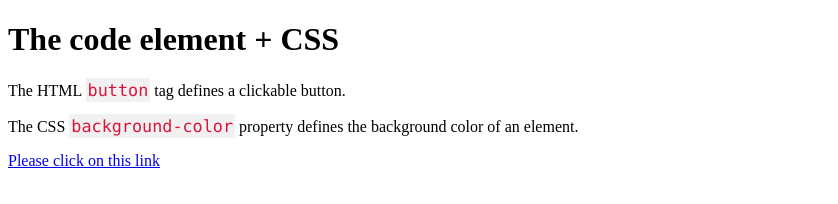
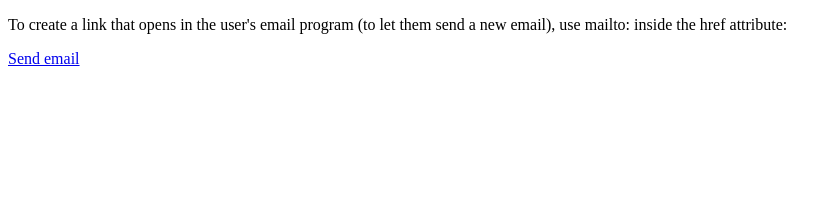
Before and after one commit to BrainFreezeStudio/mexample.github.io, a plain HTML site: page index.html in a window 1280 px wide. Shown: the whole page, without its empty margins (0-838 px from the left). Drawn offline with Linux system fonts and the light colour scheme.

Commit message:
changes in the index file

```diff
--- a/index.html
+++ b/index.html
@@ -1,25 +1,10 @@
 <!DOCTYPE html>
 <html>
-<head>
-<style>
-code {
-  font-family: Consolas,"courier new";
-  color: crimson;
-  background-color: #f1f1f1;
-  padding: 2px;
-  font-size: 105%;
-}
-</style>
-</head>
 <body>
 
-<h1>The code element + CSS</h1>
+<p>To create a link that opens in the user's email program (to let them send a new email), use mailto: inside the href attribute:</p>
 
-<p>The HTML <code>button</code> tag defines a clickable button.</p>
-<p>The CSS <code>background-color</code> property defines the background color of an element.</p>
-
-<p><a href=“https://brainfreezestudio.github.io/mexample.github.io/”>Please click on this link</a></p>
-
+<p><a href=“www.google.com>Send email</a></p>
 
 </body>
 </html>
```
